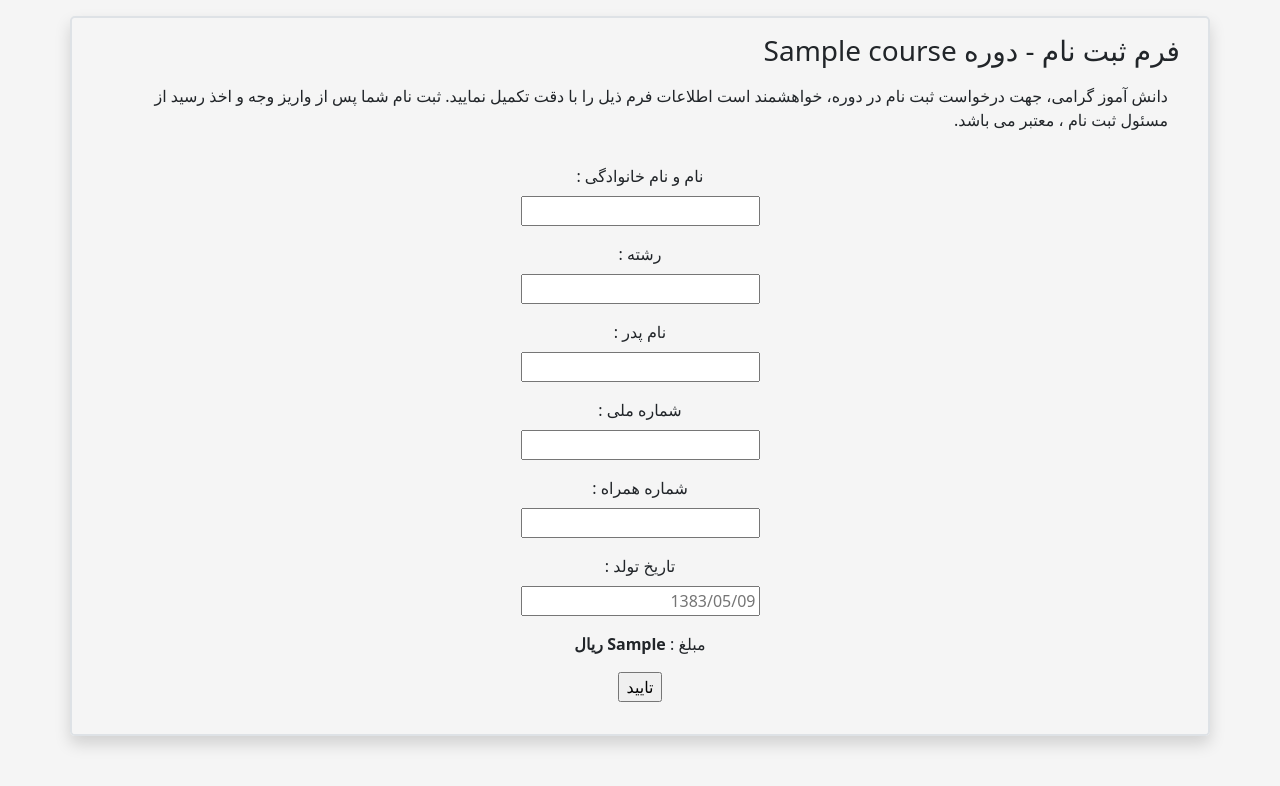
After one commit to mehrdad2004-Programmer/ISCC, a PHP site: page /form.php?code=1 in a window 1280 px wide. The commit adds this page. Shown: the top 786 px of the page. Run offline with PHP 8.4, Linux system fonts and the light colour scheme; tables that the repository leaves empty or names only in its code hold one stand-in row (values such as "Sample post").

Commit message:
register form completed | protal must be craeted

```diff
--- /dev/null
+++ b/form.php
@@ -0,0 +1,113 @@
+<?php
+    require_once __DIR__ . "/modules/database/database.php";
+    require_once __DIR__ . "/modules/jdate/jdf.php";
+
+    $db = new Database();
+    $data = $db->read('courses', ["code='" . $_GET['code'] . "'"])[0];
+
+    if(isset($_POST['submit'])){
+        $inserted = $db->create('registration', [
+            "fullname" => $_POST['fullname'],
+            "field" => $_POST['field'],
+            "faname" => $_POST['faname'],
+            "phone" => $_POST['phone_no'],
+            "st_id_no" => $_POST['id_no'],
+            "birthdate" => $_POST['birthdate'],
+            "date" => jdate("Y/m/d"),
+            "time" => jdate("H:i:s")
+        ]);
+        if($inserted){
+            echo "<div class='alert container mt-3 alert-success alert-dismissible fade show' role='alert'>
+            داده ها با موفقیت ثبت شد
+            <button type='button' class='btn-close' data-bs-dismiss='alert' aria-label='Close'></button>
+        </div>";
+        }else{
+            echo "<div class='alert container mt-3 alert-danger alert-dismissible fade show' role='alert'>
+            خطا در ثبت داده ها ، مجدد تلاش کنید
+            <button type='button' class='btn-close' data-bs-dismiss='alert' aria-label='Close'></button>
+        </div>";
+        }
+    }
+
+?>
+<!DOCTYPE html>
+<html lang="en">
+<head>
+    <meta charset="UTF-8">
+    <meta name="viewport" content="width=device-width, initial-scale=1.0">
+    <title>Document</title>
+    <link rel="stylesheet" href="statics/css/bootstrap.min.css">
+    <link rel="stylesheet" href="statics/css/style.css">
+</head>
+<body>
+
+    <div class="container border border-2 p-3 mt-3 rounded-3 shadow">
+        <div class="container">
+            <h3>فرم ثبت نام -  دوره <?php echo $data['title'];?></h3>
+            <div class="container mt-3">
+                <p>
+                    دانش آموز گرامی، جهت درخواست ثبت نام در دوره، خواهشمند است اطلاعات فرم ذیل را با دقت تکمیل نمایید. ثبت نام شما پس از واریز وجه و اخذ رسید از مسئول ثبت نام ، معتبر می باشد.
+                </p>
+            </div>
+        </div>
+        <form class="text-center p-3" method="POST">
+            <div class="container">
+                <div class="container">
+                    <span>نام و نام خانوادگی : </span>
+                </div>
+                <div class="container mt-2">
+                    <input type="text" name="fullname">
+                </div>
+            </div>
+            <div class="container mt-3">
+                <div class="container">
+                    <span>رشته : </span>
+                </div>
+                <div class="container mt-2">
+                    <input type="text" name="field">
+                </div>
+            </div>
+            <div class="container mt-3">
+                <div class="container">
+                    <span>نام پدر : </span>
+                </div>
+                <div class="container mt-2">
+                    <input type="text" name="faname">
+                </div>
+            </div>
+            <div class="container mt-3">
+                <div class="container">
+                    <span>شماره ملی : </span>
+                </div>
+                <div class="container mt-2">
+                    <input type="text" maxlength="10" name="id_no">
+                </div>
+            </div>
+            <div class="container mt-3">
+                <div class="container">
+                    <span>شماره همراه : </span>
+                </div>
+                <div class="container mt-2">
+                    <input type="text" maxlength="11" name="phone_no">
+                </div>
+            </div>
+            <div class="container mt-3">
+                <div class="container">
+                    <span>تاریخ تولد : </span>
+                </div>
+                <div class="container mt-2">
+                    <input type="text" maxlength="10" placeholder="1383/05/09" name="birthdate">
+                </div>
+            </div>
+            <div class="container text-center mt-3">
+                <span>مبلغ : </span>
+                <span class="fw-bold"><?php echo $data['amount']?> ريال</span>
+            </div>
+            <div class="container mt-2 text-center mt-3">
+                <input type="submit" name="submit" value="تایید">
+            </div>
+        </form>
+    </div>
+    <script src="statics/js/bootstrap.bundle.min.js"></script>
+</body>
+</html>
--- a/statics/css/style.css
+++ b/statics/css/style.css
@@ -48,3 +48,16 @@ body{
     width: 100px;
 
 }
+
+.text-right{
+    text-align: right;
+}
+
+.text-left{
+    text-align: left;
+}
+
+.text-justified{
+    direction: rtl;
+    text-align: justify;
+}
```
Also changed, not shown: form.html (deleted, +0 -55 lines), maghale.html (deleted, +0 -42 lines), maghale.php (added, +48 -0 lines).
